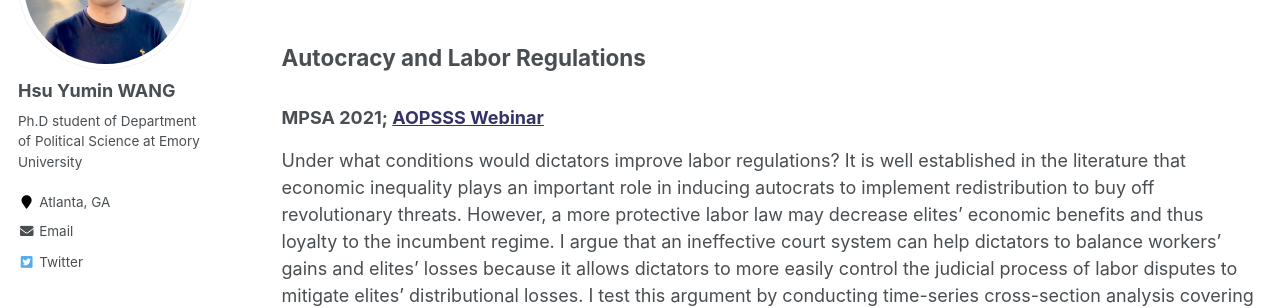
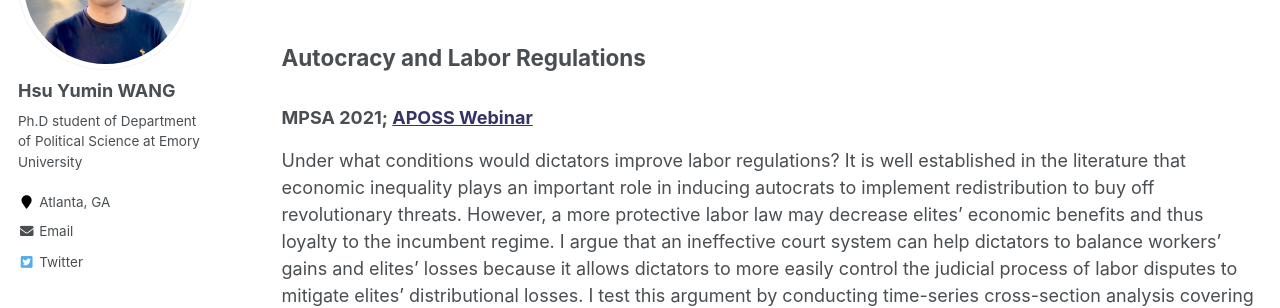
Before and after one commit to hsuyumin/hsuyumin.github.io, a Jekyll site: the page built from _pages/publications.md, in a window 1280 px wide and 900 px high. Shown: the part 218-526 px from the top of the window. Built offline with Jekyll 4.4.1, drawn with Linux system fonts in a browser that asks for light colours.

Commit message:
Update publications.md
Webinar name and link changed.

```diff
--- a/_pages/publications.md
+++ b/_pages/publications.md
@@ -11,7 +11,7 @@ redirect_from:
 # Conference & Working Papers
 
 ## Autocracy and Labor Regulations
-### MPSA 2021; [AOPSSS Webinar](https://aopsss.org/schedule/appease-workers-without-losses-autocracy-and-progressive-labor-regulations-by-hsu-yumin-wang/)
+### MPSA 2021; [APOSS Webinar](https://aposs.cc/schedule/appease-workers-without-losses-autocracy-and-progressive-labor-regulations-by-hsu-yumin-wang/)
 Under what conditions would dictators improve labor regulations? It is well established in the literature that economic inequality plays an important role in inducing autocrats to implement redistribution to buy off revolutionary threats. However, a more protective labor law may decrease elites' economic benefits and thus loyalty to the incumbent regime. I argue that an ineffective court system can help dictators to balance workers' gains and elites' losses because it allows dictators to more easily control the judicial process of labor disputes to mitigate elites' distributional losses. I test this argument by conducting time-series cross-section analysis covering 68 autocracies from 1970 to 2008. I complement my quantitative analyses with an illustrative case from the 2008 Labor Contract Law in China. This study contributes to the literature on autocracy and redistribution and shed light on how and why judicial institutions can matter for redistributive politics.
 
 Keywords: authoritarianism, labor regulations, redistributive politics, judicial effectiveness
```
